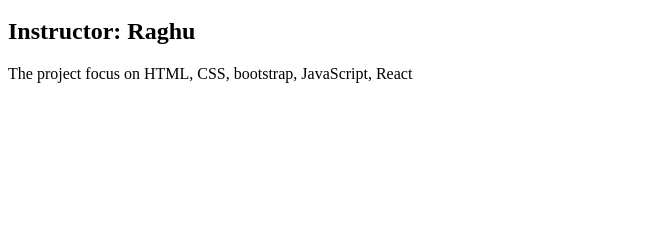
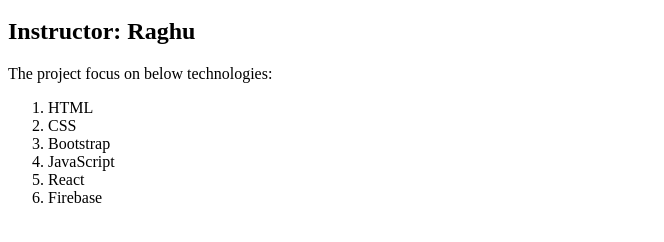
Before and after one commit to Laxmi-vaka/amazon, a plain HTML site: page index.html in a window 1280 px wide. Shown: the part 48-290 px from the top of the page, without its empty margins (0-664 px from the left). Drawn offline with Linux system fonts and the light colour scheme.

Commit message:
Added technologies in list

```diff
--- a/index.html
+++ b/index.html
@@ -5,6 +5,14 @@
     <body>
         <h1>100 days learning Challenge by Laxmi Vaka</h1>
         <h2>Instructor: Raghu</h2>
-        <p>The project focus on HTML, CSS, bootstrap, JavaScript, React </p>
+        <p>The project focus on below technologies: </p>
+        <ol>
+            <li>HTML</li>
+            <li>CSS</li>
+            <li>Bootstrap</li>
+            <li>JavaScript</li>
+            <li>React</li>
+            <li>Firebase</li>
+        </ol>
     </body>
 </html>
```
